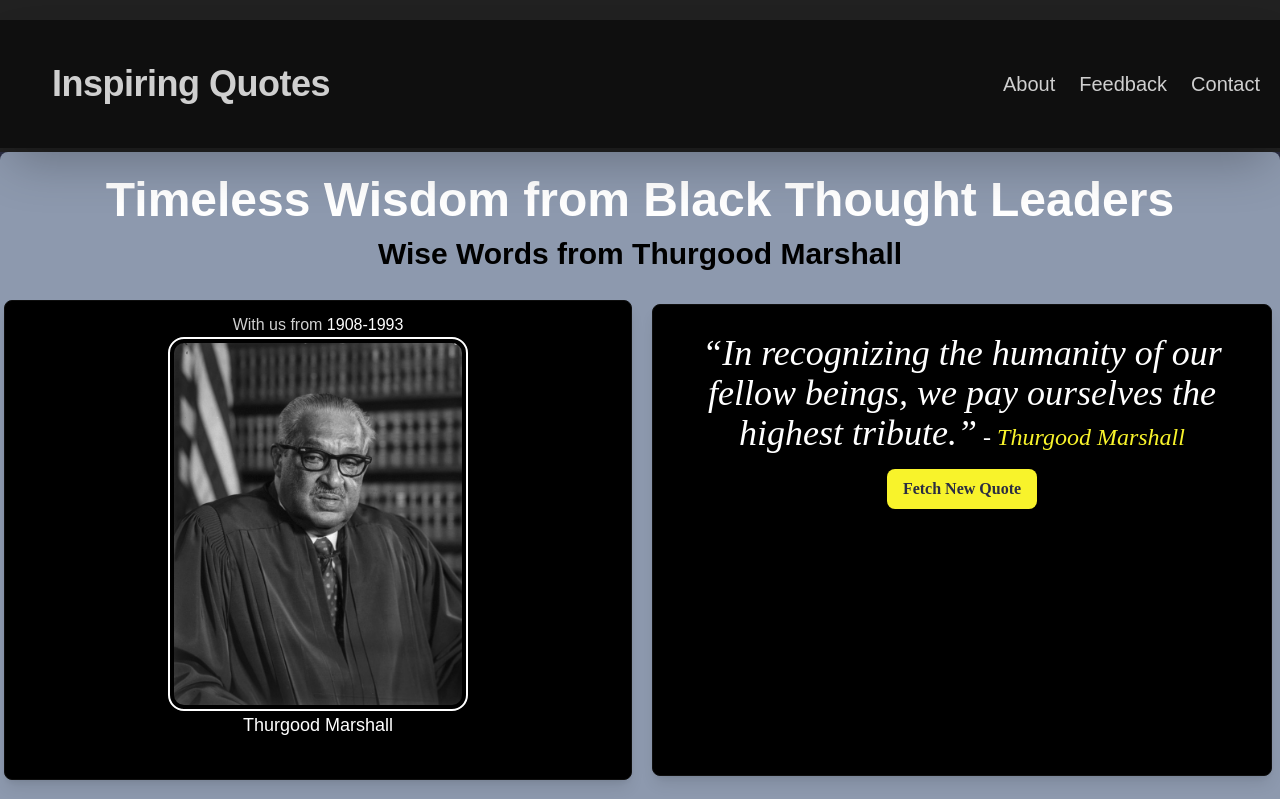
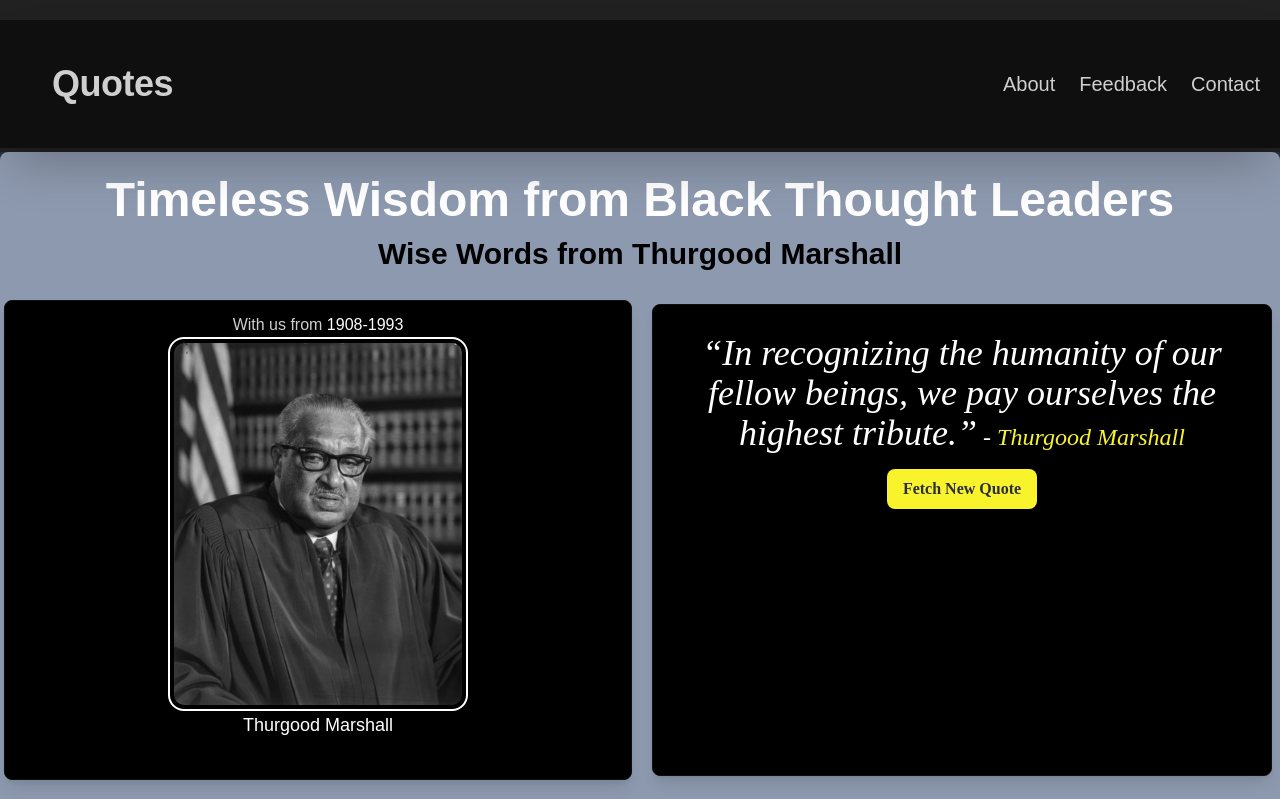
Before and after one commit to RW2023/next-quotes, a Next.js app: page / in a window 1280 px wide. Shown: the top 799 px of the page. Built offline with nearby package versions, Linux system fonts and the light colour scheme.

Commit message:
edit navbar text

```diff
--- a/src/components/ui/Navbar.tsx
+++ b/src/components/ui/Navbar.tsx
@@ -16,7 +16,7 @@ const Navbar = () => {
         <Link href="/">
           <span className="font-semibold text-xl tracking-tight cursor-pointer">
             <div>
-              <Heading title="Inspiring Quotes" iconClass="fas fa-book"/>
+              <Heading title="Quotes" iconClass="fas fa-book"/>
             </div>
           </span>
         </Link>
```
